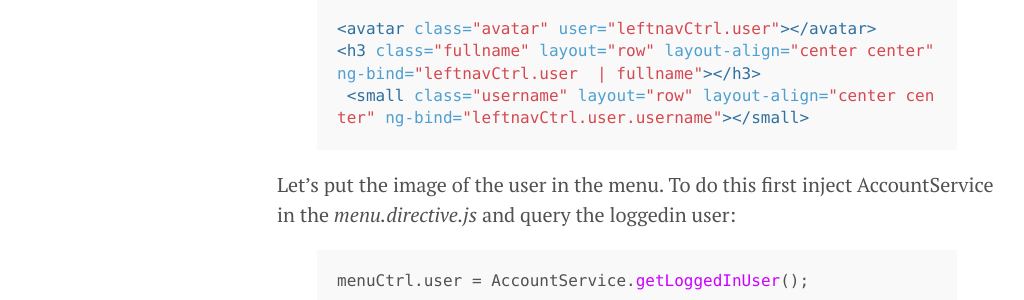
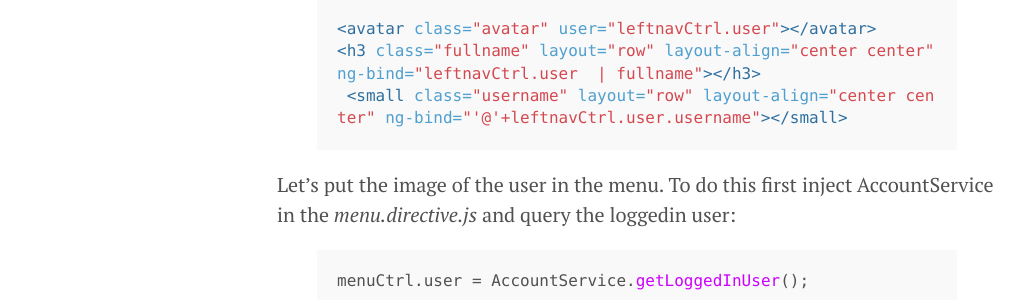
Before and after one commit to annatomka/annatomka.github.io, a Jekyll site: the page built from _posts/2015-09-23-angularjs-chat-example.md, in a window 1280 px wide and 900 px high, scrolled down 5391 px. Shown: the part 152-452 px from the top of the window, without its empty margins (3-1027 px from the left). Built offline with Jekyll 4.4.1, drawn with Linux system fonts in a browser that asks for light colours.

Commit message:
Update 2015-09-23-angularjs-chat-example.md

```diff
--- a/_posts/2015-09-23-angularjs-chat-example.md
+++ b/_posts/2015-09-23-angularjs-chat-example.md
@@ -177,7 +177,7 @@
 {% highlight html %}
 <avatar class="avatar" user="leftnavCtrl.user"></avatar>
 <h3 class="fullname" layout="row" layout-align="center center" ng-bind="leftnavCtrl.user  | fullname"></h3>
- <small class="username" layout="row" layout-align="center center" ng-bind="leftnavCtrl.user.username"></small>
+ <small class="username" layout="row" layout-align="center center" ng-bind="'@'+leftnavCtrl.user.username"></small>
 {% endhighlight %}
 
 Let's put the image of the user in the menu. To do this first inject AccountService in the *menu.directive.js* and query the loggedin user:
```
